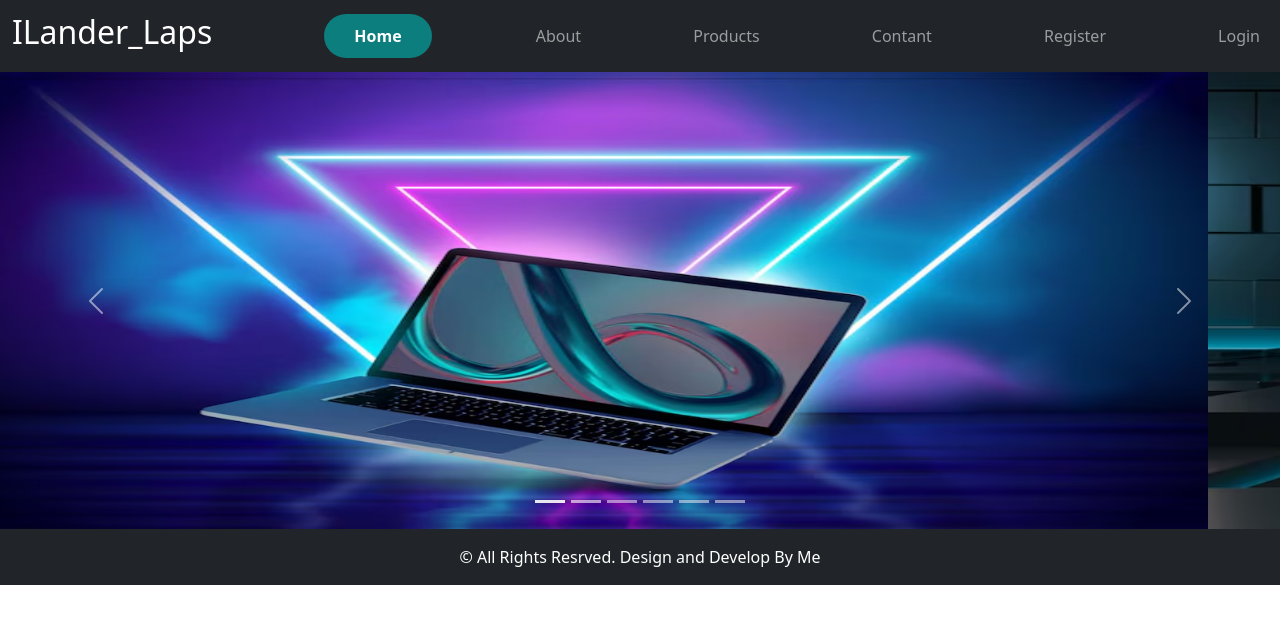
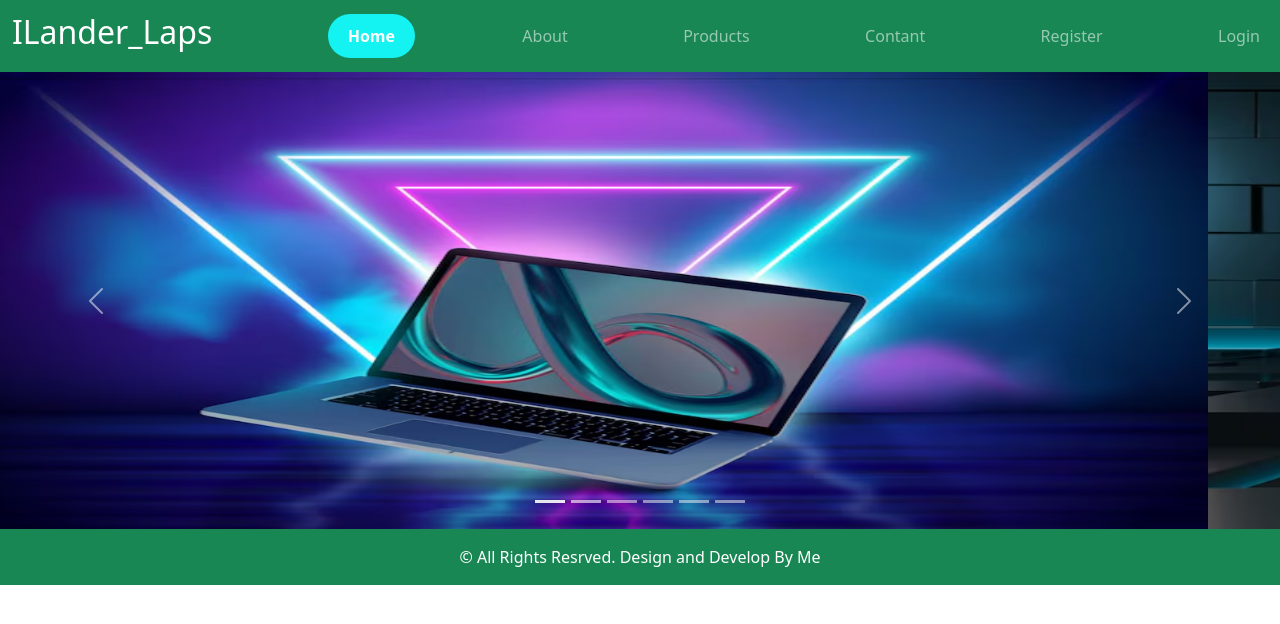
Before and after one commit to Avenkatesh1/ILander-Laps, an Angular app: page /Home in a window 1280 px wide. Shown: the top 624 px of the page. Built offline with nearby package versions, Linux system fonts and the light colour scheme.

Commit message:
i have added Marquee tag  #26

```diff
--- a/src/app/Pages/products/products.component.html
+++ b/src/app/Pages/products/products.component.html
@@ -1,5 +1,5 @@
 <section id="products" class="container">
-    <h1 class="text-center text-primary my-4">Latest Laptops</h1>
+    <h1 class="text-center text-primary my-4"><marquee behavior="scroll" direction="" [scrollAmount]="15">Latest Laptops</marquee></h1>
      <div class="container">
         <div class="row">
          <ng-container *ngFor="let itam of product">
--- a/src/app/app.component.css
+++ b/src/app/app.component.css
@@ -2,7 +2,7 @@
 nav .active{
     color: #fff;
     font-weight: bold;
-    background-color:rgb(12, 126, 126);
+    background-color:rgb(21, 242, 242);
     border-radius: 50px;
-    padding: 10px 30px;
+    padding: 10px 20px;
 }
--- a/src/app/app.component.html
+++ b/src/app/app.component.html
@@ -1,4 +1,4 @@
-<nav class="navbar navbar-expand-sm bg-dark navbar-dark">
+<nav class="navbar navbar-expand-sm bg-success navbar-dark">
   <div class="container-fluid">
     <a class="navbar-brand" href="/"><h2>ILander_Laps</h2></a>
     <button class="navbar-toggler" type="button" data-bs-toggle="collapse" data-bs-target="#collapsibleNavbar">
@@ -16,6 +16,6 @@
 <!--carousel-->
 <router-outlet/>
 
-<footer class="bg-dark text-white p-3 text-center">
+<footer class="bg-success text-white p-3 text-center">
   &copy; All Rights Resrved. Design and Develop By Me
 </footer>
```
